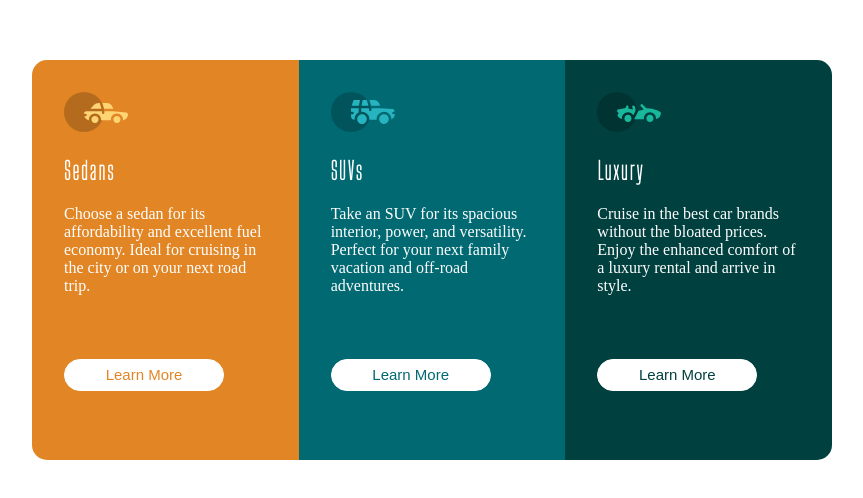
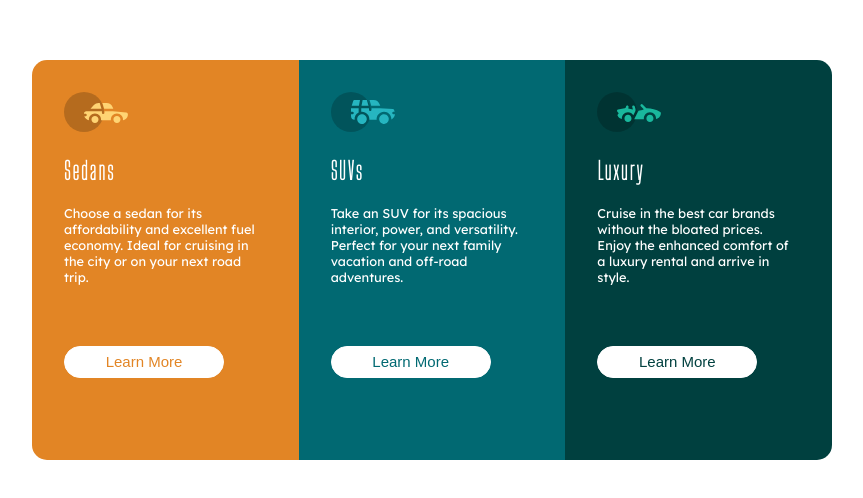
Before and after one commit to tflinch/3-column-preview-card-component, a plain HTML site: page index.html in a window 1280 px wide. Shown: the part 340-838 px from the top of the page, without its empty margins (208-1071 px from the left). Drawn offline with Linux system fonts and the light colour scheme.

Commit message:
Final commit

```diff
--- a/styles.css
+++ b/styles.css
@@ -8,7 +8,7 @@ h2 {
 	letter-spacing: 2px;
 	font-weight: 700;
 }
-span {
+p {
 	font-family: "Lexend Deca", sans-serif;
 	font-size: 0.8rem;
 	font-weight: 400;
```
Also changed, not shown: images/example.png (added), 3 other files.
